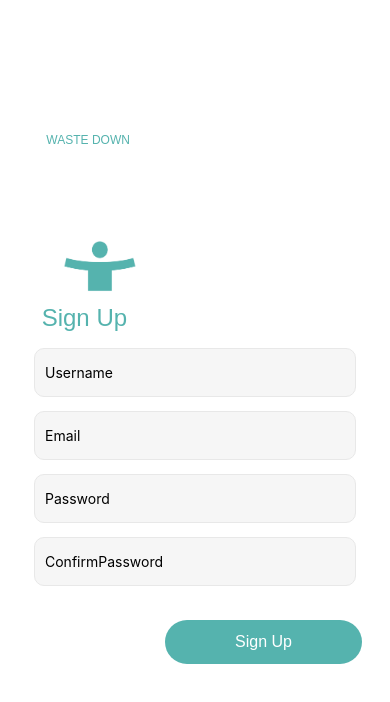
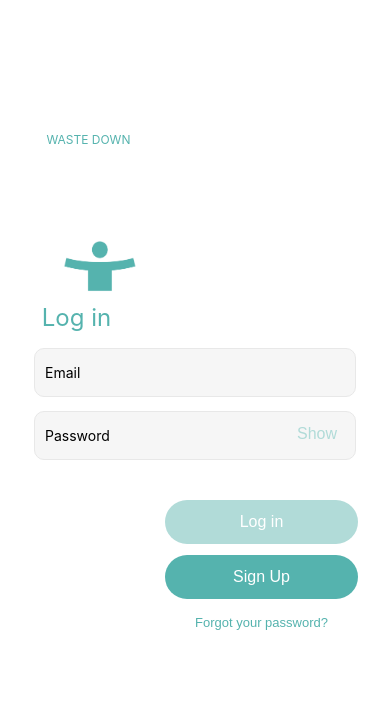
Before and after one commit to samzhao273/HTN-2022-Project, a React Native app in the folder frontend/: screen / in a window 390 px wide. Shown: the top 702 px of the page. Built offline with nearby package versions, Linux system fonts and the light colour scheme.

Commit message:
finished login

```diff
--- a/frontend/App.js
+++ b/frontend/App.js
@@ -8,7 +8,7 @@ import Signup from "./Signup.js"
 
 export default function App() {
   return (
-    <Signup/>
+    <Login/>
   );
 }
 
--- a/frontend/Login.js
+++ b/frontend/Login.js
@@ -5,6 +5,39 @@ import { useState } from 'react';
 
 export default function login() {
   const [isSecureEntry, setIsSecureEntry] = useState(true);
+  const [email, setEmail] = useState('');
+  const [password, setPassword] = useState('');
+  const [message, setMessage] = useState('');
+
+  const Login = () => {
+    const payload = {
+      email,
+      password,
+    };
+    fetch(`http://localhost:2000/login`, {
+      method: 'POST',
+      headers: {
+        'Content-Type': 'application/json'
+      },
+      body: JSON.stringify(payload)
+    }).then(async res => {
+      try {
+          console.log(await res.text());
+          const jsonRes = await res.json()
+          if (res.status === 200) {
+              setMessage(jsonRes.message);
+          } else {
+              setMessage(jsonRes.message);
+          }
+      } catch (err) {
+          console.log(err);
+      };
+  })
+  .catch(err => {
+      console.log(err);
+  });
+  }
+
   return (
     <SafeAreaView style={styles.root}>
       <Text style = {styles.text}> WASTE DOWN</Text>
@@ -17,14 +50,17 @@ export default function login() {
       <Text style = {styles.LogInText}> Log in </Text>
 
       <View style = {styles.emailInput}>
-        <TextInput placeholder='Email'  />
+        <TextInput placeholder='Email'
+            onChangeText = {setEmail}
+        />
+
       </View>
 
       <View style = {styles.passwordInput}>
         <TextInput placeholder='Password'
+            onChangeText = {setPassword}
             secureTextEntry={isSecureEntry}/>
       </View>
-
 
       <TouchableOpacity
         onPress={() => { console.warn('Show Password Pressed') }}
@@ -32,11 +68,14 @@ export default function login() {
         <Text style = {styles.buttonShowPass}>Show</Text>
       </TouchableOpacity>
 
-
       <TouchableOpacity
         style={styles.buttonLogin}
-        onPress={() => { console.warn('login pressed') }} >
+        onPress={() => {
+          console.warn('login pressed')
+          Login()
+        }} >
         <Text style={styles.buttonText}>Log in</Text>
+
       </TouchableOpacity>
 
 
--- a/frontend/Signup.js
+++ b/frontend/Signup.js
@@ -12,7 +12,6 @@ export default function signup() {
   const [message, setMessage] = useState('');
 
   const onSignUp = () => {
-    console.log("AAAAAA")
     const payload = {
       username,
       email,
@@ -27,8 +26,10 @@ export default function signup() {
       }).then(async res => {
         try {
             console.log(await res.text());
-
+            const jsonRes = await res.json()
             if (res.status === 200) {
+                setMessage(jsonRes.message);
+            } else {
                 setMessage(jsonRes.message);
             }
         } catch (err) {
```
Also changed, not shown: 1 other file (tests, documents, lock files or other folders).
